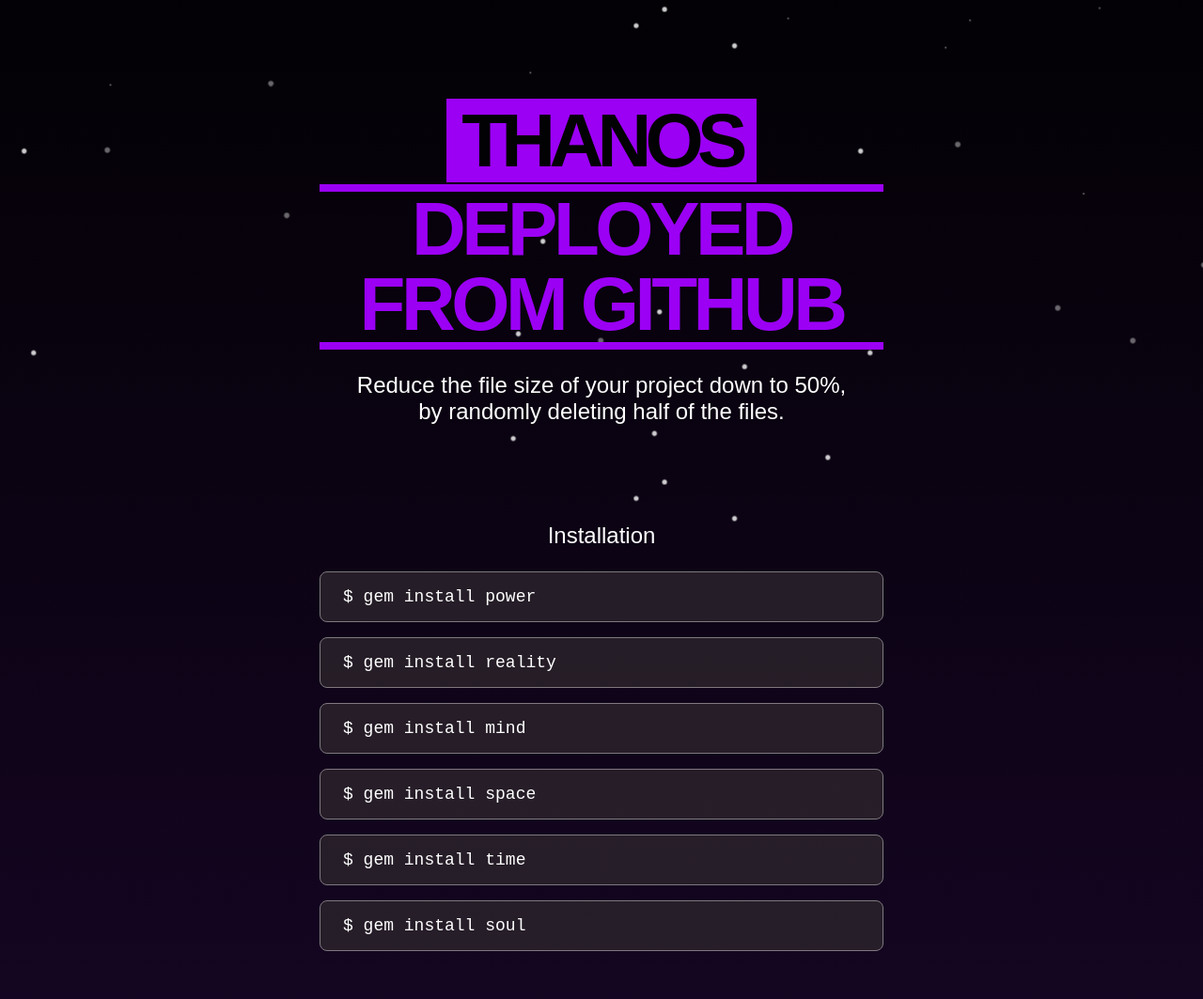
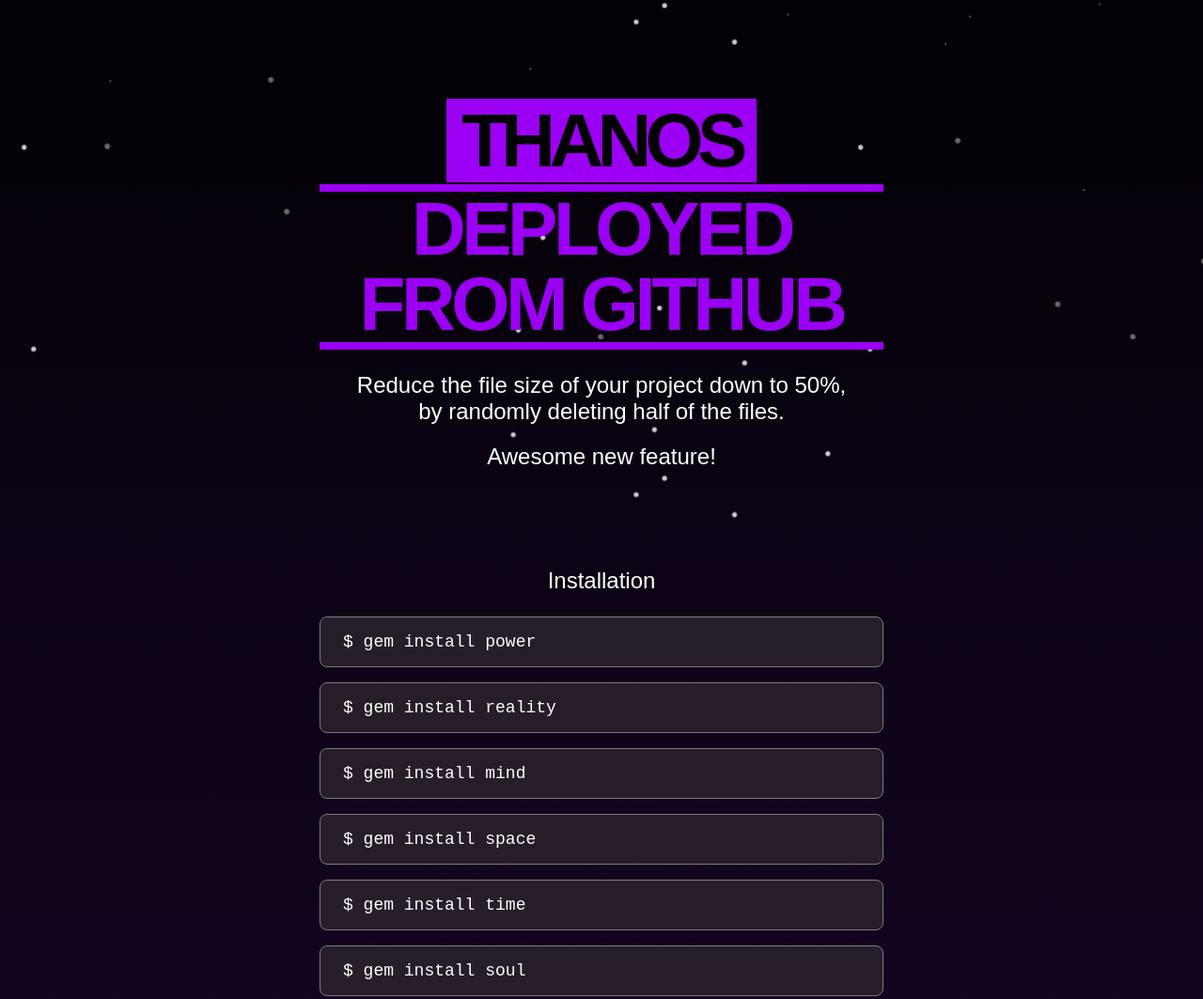
Before and after one commit to jpvajda/netlifydemosite, a plain HTML site: page dist/index.html in a window 1280 px wide. Shown: the top 1063 px of the page at 94% size. Drawn offline with Linux system fonts and the light colour scheme; a web font is replaced by a local one.

Commit message:
new feature deploy test

```diff
--- a/dist/index.html
+++ b/dist/index.html
@@ -25,6 +25,7 @@
           Reduce the file size of your project down to 50%, <br />
           by randomly deleting half of the files.
         </h2>
+        <h2> Awesome new feature! </h2>
       </div>
       <div class="installation-instructions">
         <h3>Installation</h3>
```
